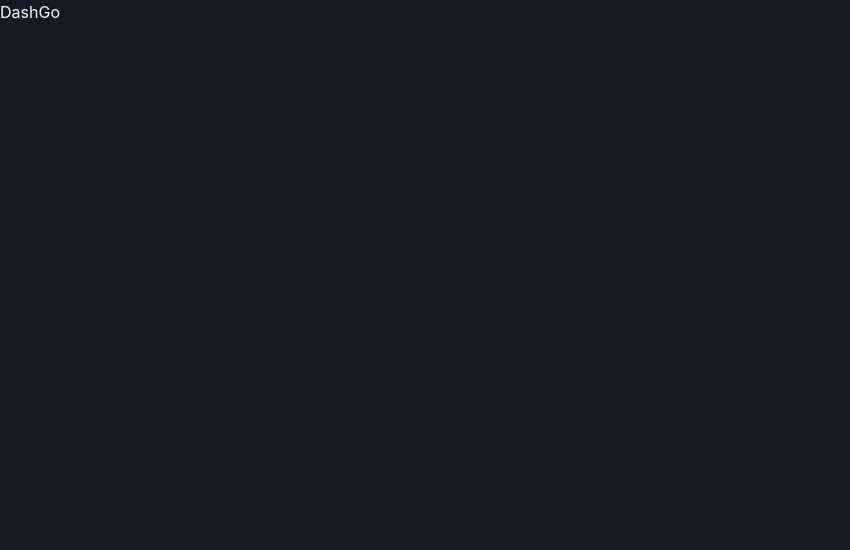
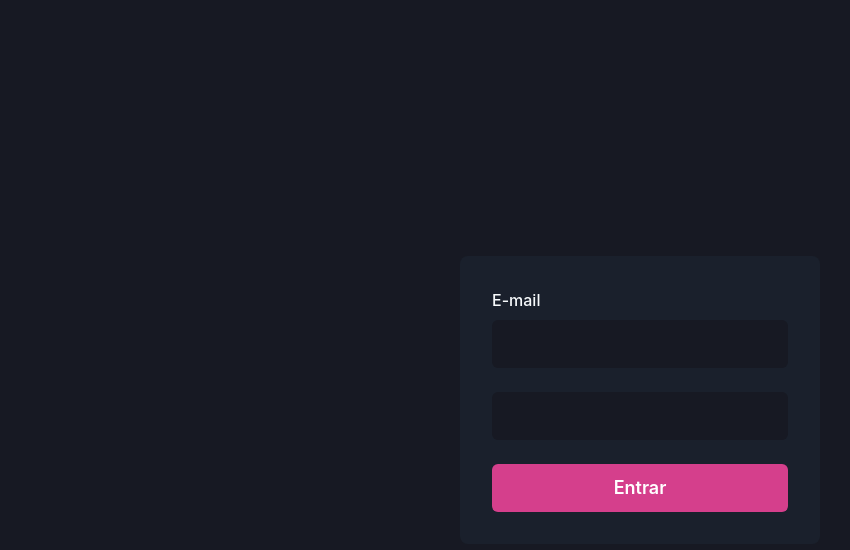
Before and after one commit to alesandraisla/ignite-dashgo-rocketseat, a Next.js app: page / in a window 1280 px wide. Shown: the top 550 px of the page, without its empty margins (0-850 px from the left). Built offline with nearby package versions, Linux system fonts and the light colour scheme.

Commit message:
Página sign in

```diff
--- a/src/pages/index.tsx
+++ b/src/pages/index.tsx
@@ -1,5 +1,55 @@
+import { Button, Flex, FormControl, FormLabel, Input, Stack } from '@chakra-ui/react'
+
 export default function Home() {
   return (
-    <h1>DashGo</h1>
+    <Flex
+      w="100vw"
+      h="100vh"
+      align="center"
+      justify="center"
+    >
+      <Flex
+        as="form"
+        width="100%"
+        maxWidth={360}
+        bg="gray.800"
+        p="8"
+        borderRadius={8}
+        flexDir="column">
+          <Stack spacing="4">
+            <FormControl>
+              <FormLabel htmlFor="email">E-mail</FormLabel>
+              <Input
+                name="email"
+                id="email"
+                type="email"
+                focusBorderColor="pink.500"
+                bgColor="gray.900"
+                variant="filled"
+                _hover={{
+                  bgColor: 'gray.900'
+                }}
+                size="lg"
+              />
+            </FormControl>
+            <FormControl>
+              <FormLabel htmlFor="email"></FormLabel>
+              <Input
+                name="passwrod"
+                type="password"
+                id="password"
+                focusBorderColor="pink.500"
+                bgColor="gray.900"
+                variant="filled"
+                _hover={{
+                  bgColor: 'gray.900'
+                }}
+                size="lg"
+              />
+            </FormControl>
+          </Stack>
+          <Button type="submit" mt="6" colorScheme="pink" size="lg">Entrar</Button>
+      </Flex>
+    </Flex>
   )
 }
```
